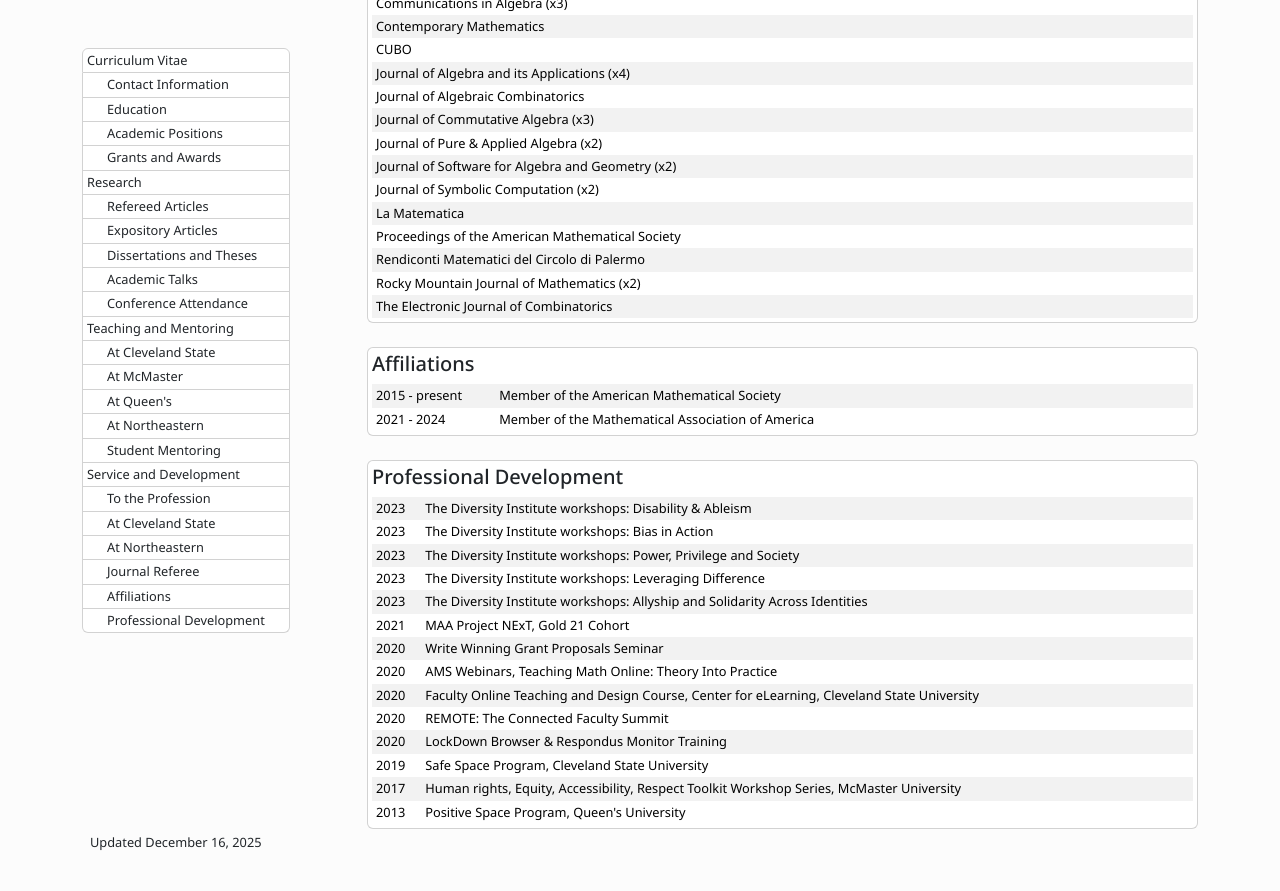
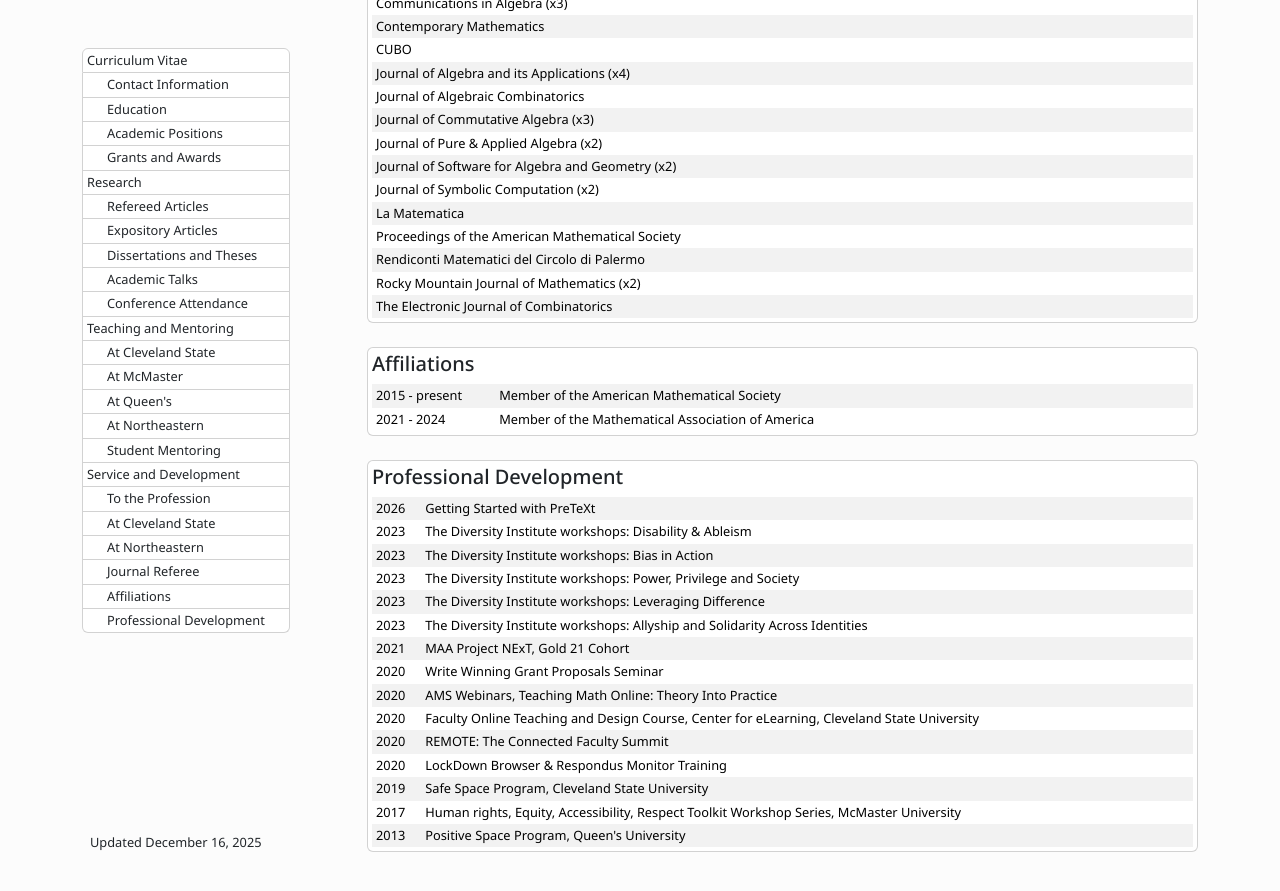
Before and after one commit to galettof/galettof.github.io, a Jekyll site: the page built from cv/index.html, in a window 1280 px wide and 900 px high, scrolled down 8800 px. Shown: the top 891 px of the window. Built offline with Jekyll 4.4.1, drawn with Linux system fonts in a browser that asks for light colours; formulas are drawn with MathJax 3.

Commit message:
pretext workshop

```diff
--- a/_data/service.yml
+++ b/_data/service.yml
@@ -181,3 +181,6 @@ development:
 
 - year: 2023
   name: 'The Diversity Institute workshops: Disability & Ableism'
+
+- year: 2026
+  name: 'Getting Started with PreTeXt'
```
